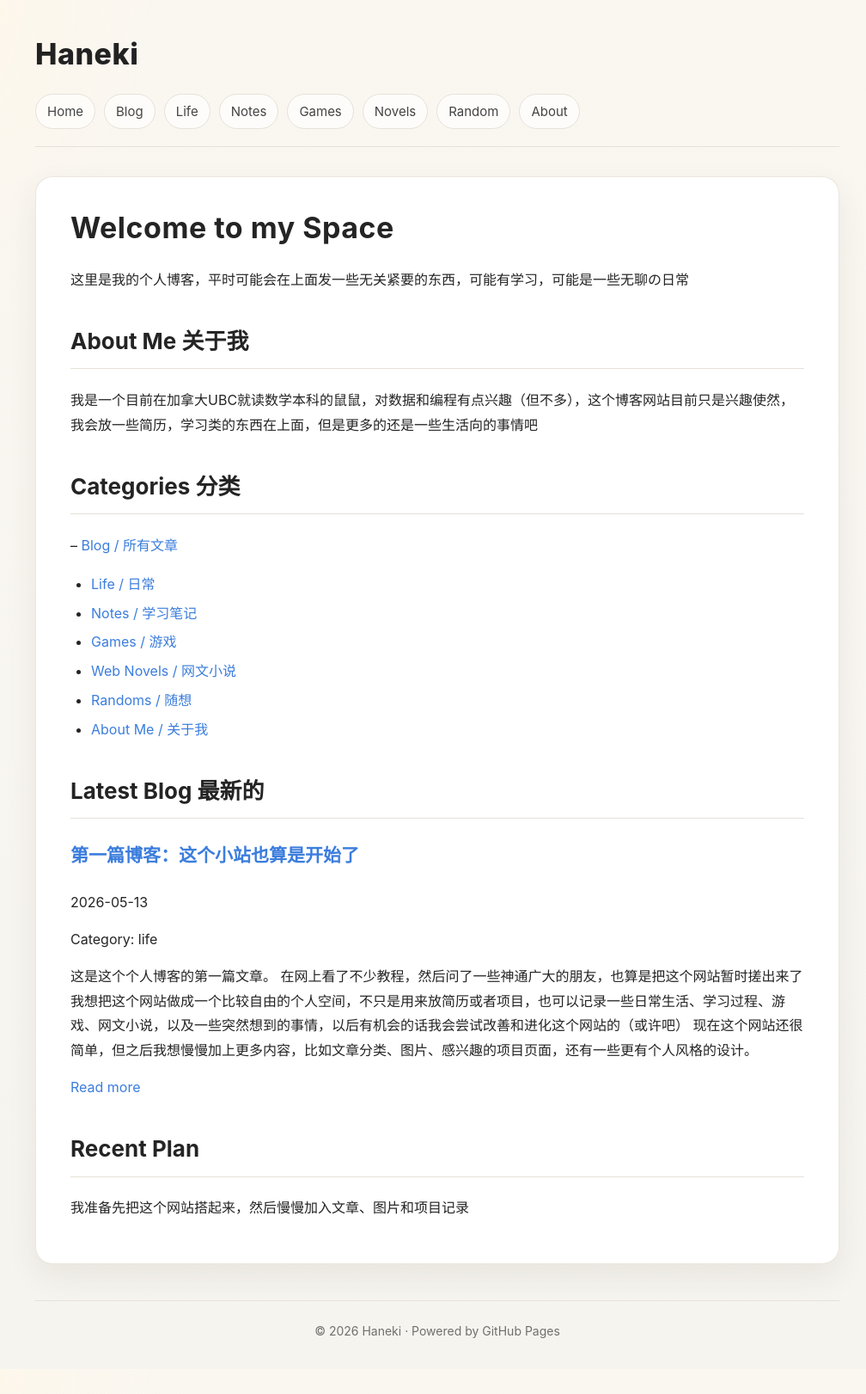
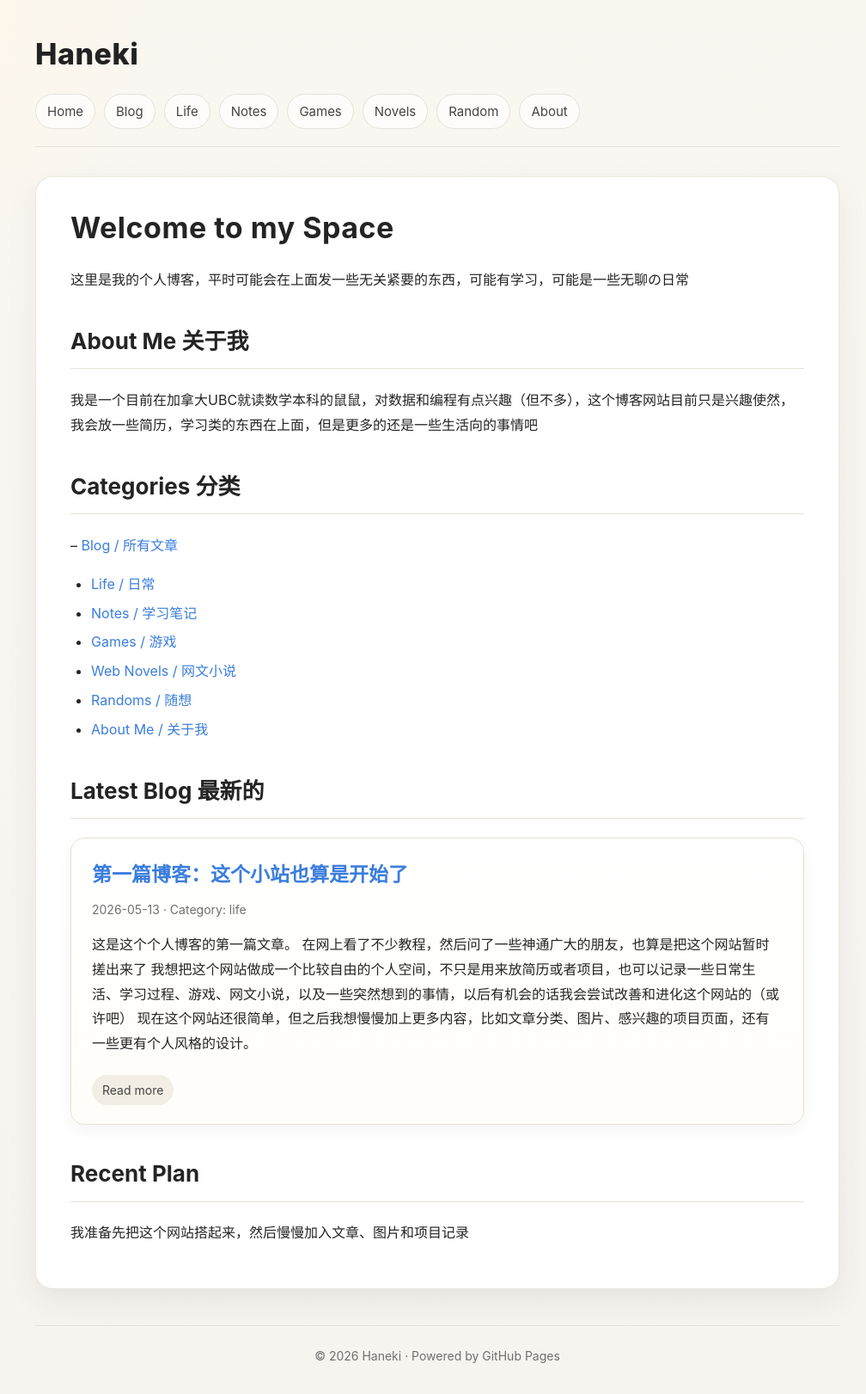
Before and after one commit to IkebeHaneki/ikebehaneki.github.io, a Jekyll site: the page built from index.md, in a window 1280 px wide. Shown: the whole page at 86% size, without its empty margins (131-1139 px from the left). Built offline with Jekyll 4.4.1, drawn with Linux system fonts in a browser that asks for light colours; before the commit the page ends 1592 px from its top, so only the background shows below that.

Commit message:
Refactor latest post display in index.md

```diff
--- a/index.md
+++ b/index.md
@@ -21,15 +21,22 @@ title: Home
 {% assign latest_post = site.posts.first %}
 
 {% if latest_post %}
-### [{{ latest_post.title }}]({{ latest_post.url | relative_url }})
+<div class="post-card">
+  <div class="post-card-title">
+    <a href="{{ latest_post.url | relative_url }}">{{ latest_post.title }}</a>
+  </div>
 
-{{ latest_post.date | date: "%Y-%m-%d" }}
+  <div class="post-card-meta">
+    {{ latest_post.date | date: "%Y-%m-%d" }}
+    · Category: {{ latest_post.categories | join: ", " }}
+  </div>
 
-Category: {{ latest_post.categories | join: ", " }}
+  <p>
+    {{ latest_post.excerpt }}
+  </p>
 
-{{ latest_post.excerpt }}
-
-[Read more]({{ latest_post.url | relative_url }})
+  <a class="read-more" href="{{ latest_post.url | relative_url }}">Read more</a>
+</div>
 {% else %}
 No blog posts yet.
 {% endif %}
```
